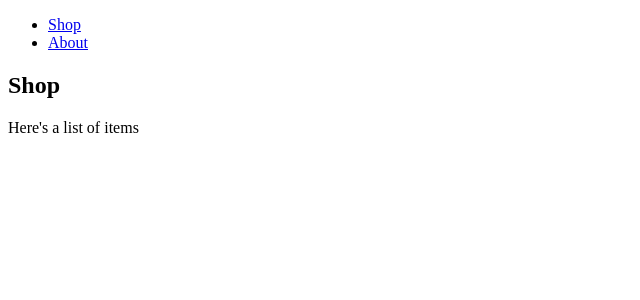
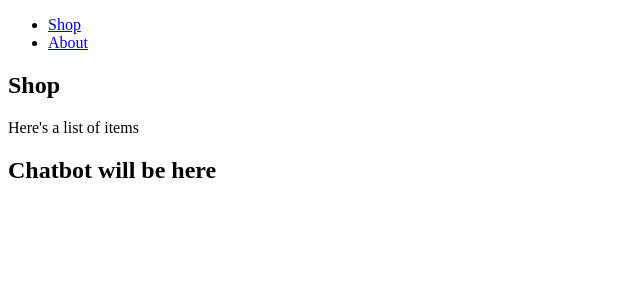
Before and after one commit to mic0des/react-bot, a React (Create React App) app in the folder client/: page /shop in a window 1280 px wide. Shown: the top 300 px of the page, without its empty margins (0-640 px from the left). Built offline with nearby package versions, Linux system fonts and the light colour scheme.

Commit message:
create chatbot component

```diff
--- a/client/src/components/App.js
+++ b/client/src/components/App.js
@@ -4,6 +4,7 @@
 import About from './pages/About';
 import Shop from './shop/Shop';
 import Header from './Header';
+import Chatbot from './chatbot/Chatbot';
 
 const App = () => {
   return (
@@ -14,6 +15,7 @@
           <Route exact path="/" component={Landing}/>
           <Route exact path="/about" component={About}/>
           <Route exact path="/shop" component={Shop}/>
+          <Chatbot/>
         </div>
       </BrowserRouter>
     </div>
--- /dev/null
+++ b/client/src/components/chatbot/Chatbot.js
@@ -0,0 +1,9 @@
+import React from 'react';
+
+const Chatbot = () => {
+  return (
+    <h2>Chatbot will be here</h2>
+  )
+};
+
+export default Chatbot;
```
